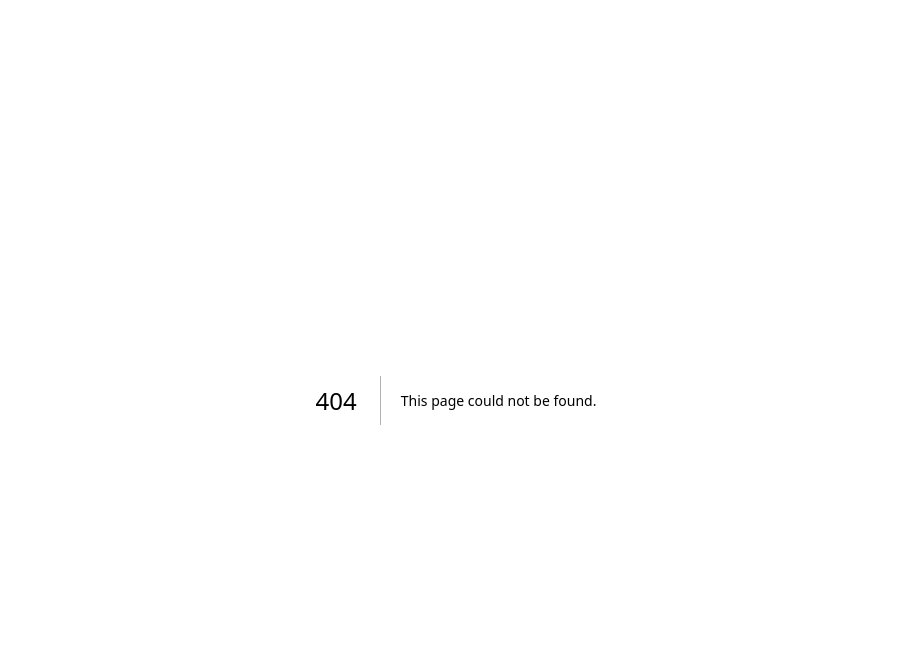
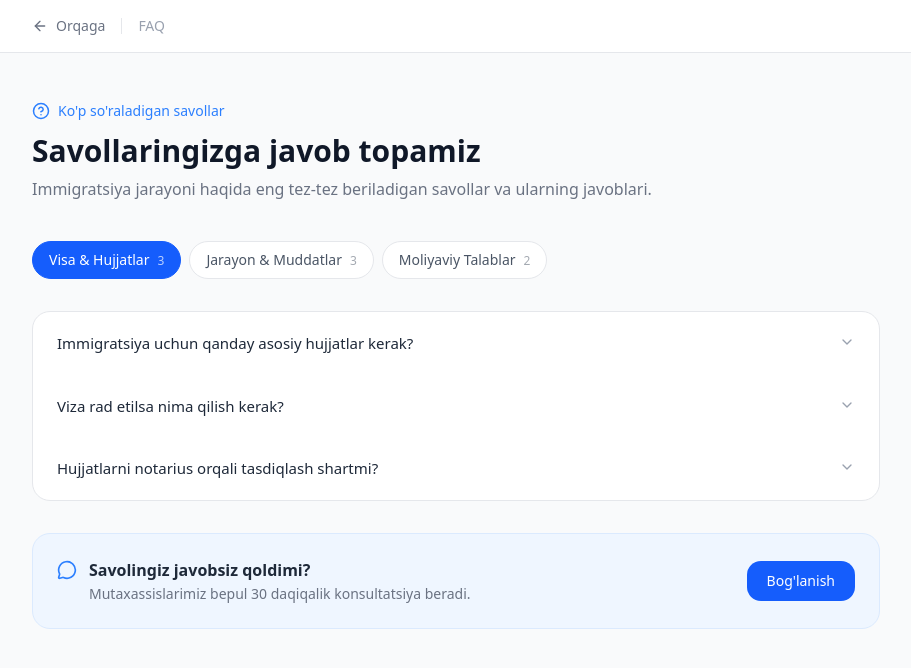
Before and after one commit to islome/migration, a Next.js app: page /about/faq in a window 1280 px wide. Before the commit this address had no page. Shown: the top 668 px of the page, without its empty margins (184-1095 px from the left). Built offline with nearby package versions, Linux system fonts and the light colour scheme.

Commit message:
new faq page created

```diff
--- /dev/null
+++ b/app/about/faq/page.tsx
@@ -0,0 +1,186 @@
+"use client";
+import { useState } from "react";
+import {
+  Accordion,
+  AccordionContent,
+  AccordionItem,
+  AccordionTrigger,
+} from "@/components/ui/accordion";
+import { ArrowLeft, HelpCircle, MessageCircle } from "lucide-react";
+
+const faqData = [
+  {
+    category: "Visa & Hujjatlar",
+    questions: [
+      {
+        id: "q1",
+        question: "Immigratsiya uchun qanday asosiy hujjatlar kerak?",
+        answer:
+          "Asosiy hujjatlar qatoriga: amal qiluvchi pasport (kamida 6 oy muddati qolgan), tug'ilganlik guvohnomasi, nikoh guvohnomasi (agar mavjud bo'lsa), ta'lim diplomi va ish tajribasi hujjatlari kiradi. Har bir mamlakat uchun qo'shimcha talablar farq qilishi mumkin.",
+      },
+      {
+        id: "q2",
+        question: "Viza rad etilsa nima qilish kerak?",
+        answer:
+          "Viza rad etilganda siz 30 kun ichida apellyatsiya ariza topshirishingiz mumkin. Rad etish sababini diqqat bilan o'qib, etishmayotgan hujjatlarni to'ldiring. Ko'pincha qo'shimcha moliyaviy kafolat yoki ish taklifi viza olish imkoniyatini oshiradi. Immigratsiya advokati bilan maslahatlashing.",
+      },
+      {
+        id: "q3",
+        question: "Hujjatlarni notarius orqali tasdiqlash shartmi?",
+        answer:
+          "Ha, aksariyat mamlakatlarga topshiriladigan hujjatlar notarius tomonidan tasdiqlangan va apostil muhri bosilgan bo'lishi shart. Shuningdek, rasmiy hujjat tarjimoni tomonidan amalga oshirilgan tarjima ham talab qilinadi.",
+      },
+    ],
+  },
+  {
+    category: "Jarayon & Muddatlar",
+    questions: [
+      {
+        id: "q4",
+        question: "Immigratsiya jarayoni qancha vaqt oladi?",
+        answer:
+          "Muddatlar mamlakatga va kategoriyaga qarab farq qiladi. Oddiy ish vizasi 2-6 oy, doimiy yashash huquqi (PR) 1-3 yil, fuqarolik esa 3-10 yil davom etishi mumkin. Bizning mutaxassislarimiz sizning holatiga qarab aniq muddatni aytib bera oladi.",
+      },
+      {
+        id: "q5",
+        question: "Ariza topshirgandan keyin holatni qayerdan kuzatib borish mumkin?",
+        answer:
+          "Ariza topshirilgandan so'ng foydalanuvchining uyali aloqa raqami  orqali tracking raqami yuboriladi. Shundan foydalanib emigratsiya xizmatining rasmiy saytida yoki bizning mijoz portalimizda arizangiz holatini real vaqtda kuzatib borishingiz mumkin.",
+      },
+      {
+        id: "q6",
+        question: "Jarayon davomida mamlakatdan chiqib ketsa bo'ladimi?",
+        answer:
+          "Bu siz ariza topshirgan kategoriyaga bog'liq. Ko'pgina hollarda ariza ko'rib chiqilayotgan vaqtda mamlakatdan chiqib ketish mumkin, lekin qaytib kirish uchun ruxsatnoma (re-entry permit) olish zarur bo'lishi mumkin. Mutaxassisimiz bilan oldindan maslahatlashing.",
+      },
+    ],
+  },
+  {
+    category: "Moliyaviy Talablar",
+    questions: [
+      {
+        id: "q7",
+        question: "Qancha pul mablag'i talab qilinadi?",
+        answer:
+          "Moliyaviy talab mamlakatga qarab farq qiladi. Masalan, Kanada uchun oila boshiga $13,000-$25,000 CAD, Germaniya uchun oyiga €1,100 bank hisobida bo'lishi talab etiladi. To'liq ro'yxat uchun biz bilan bog'laning.",
+      },
+      {
+        id: "q8",
+        question: "Xizmatlaringiz uchun narx qancha?",
+        answer:
+          "Bizning narxlarimiz xizmat turiga qarab belgilanadi: konsultatsiya (bepul 30 daqiqa), hujjat tayyorlash (500$-1200$), to'liq immigratsiya paketi (2000$-5000$). Aniq narx siz tanlagan yo'nalish va holatga qarab individual belgilanadi.",
+      },
+    ],
+  },
+
+];
+
+export default function FAQPage() {
+  const [activeCategory, setActiveCategory] = useState("Visa & Hujjatlar");
+
+  const currentFAQs =
+    faqData.find((c) => c.category === activeCategory)?.questions || [];
+
+  return (
+    <div className="min-h-screen bg-gray-50">
+      <div className="bg-white border-b border-gray-200">
+        <div className="max-w-4xl mx-auto px-6 py-4 flex items-center gap-4">
+          <button
+            onClick={() => window.history.back()}
+            className="flex items-center gap-2 text-sm text-gray-500 hover:text-gray-900 transition-colors duration-150"
+          >
+            <ArrowLeft size={16} />
+            Orqaga
+          </button>
+          <div className="h-4 w-px bg-gray-200" />
+          <span className="text-sm text-gray-400">FAQ</span>
+        </div>
+      </div>
+
+      <div className="max-w-4xl mx-auto px-6 py-12">
+        <div className="mb-10">
+          <div className="flex items-center gap-2 mb-3">
+            <HelpCircle size={18} className="text-blue-500" />
+            <span className="text-sm font-medium text-blue-500">
+              Ko'p so'raladigan savollar
+            </span>
+          </div>
+          <h1 className="text-3xl font-bold text-gray-900 mb-2">
+            Savollaringizga javob topamiz
+          </h1>
+          <p className="text-gray-500 text-base">
+            Immigratsiya jarayoni haqida eng tez-tez beriladigan savollar va
+            ularning javoblari.
+          </p>
+        </div>
+
+        <div className="flex flex-wrap gap-2 mb-8 animate-div">
+          {faqData.map((cat) => (
+            <button
+              key={cat.category}
+              onClick={() => setActiveCategory(cat.category)}
+              className={`px-4 py-2 rounded-full text-sm font-medium border transition-all duration-150 ${
+                activeCategory === cat.category
+                  ? "bg-blue-600 text-white border-blue-600"
+                  : "bg-white text-gray-600 border-gray-200 hover:border-blue-300 hover:text-blue-600"
+              }`}
+            >
+              {cat.category}
+              <span
+                className={`ml-2 text-xs ${
+                  activeCategory === cat.category ? "opacity-70" : "opacity-50"
+                }`}
+              >
+                {cat.questions.length}
+              </span>
+            </button>
+          ))}
+        </div>
+
+        <div className="bg-white rounded-2xl border border-gray-200 overflow-hidden animate-div">
+          <Accordion
+            type="single"
+            collapsible
+            className="divide-y divide-gray-100"
+          >
+            {currentFAQs.map((item) => (
+              <AccordionItem key={item.id} value={item.id} className="border-0">
+                <AccordionTrigger className="px-6 py-5 text-left hover:no-underline hover:bg-gray-50 transition-colors duration-150 text-gray-800 font-medium text-[15px] [&>svg]:text-gray-400">
+                  {item.question}
+                </AccordionTrigger>
+                <AccordionContent className="px-6 pb-5 pt-0">
+                  <p className="text-gray-500 text-sm leading-relaxed border-l-2 border-blue-200 pl-4">
+                    {item.answer}
+                  </p>
+                </AccordionContent>
+              </AccordionItem>
+            ))}
+          </Accordion>
+        </div>
+
+        <div className="mt-8 bg-blue-50 border border-blue-100 rounded-2xl p-6 flex items-center justify-between gap-4 animate-div">
+          <div className="flex items-start gap-3">
+            <MessageCircle
+              size={20}
+              className="text-blue-500 mt-0.5 shrink-0"
+            />
+            <div>
+              <p className="font-semibold text-gray-800 mb-0.5">
+                Savolingiz javobsiz qoldimi?
+              </p>
+              <p className="text-sm text-gray-500">
+                Mutaxassislarimiz bepul 30 daqiqalik konsultatsiya beradi.
+              </p>
+            </div>
+          </div>
+          <a
+            href="https://t.me/BestGlobalizeNamangan"
+            className="shrink-0 bg-blue-600 hover:bg-blue-700 text-white text-sm font-medium px-5 py-2.5 rounded-xl transition-colors duration-150"
+          >
+            Bog'lanish
+          </a>
+        </div>
+      </div>
+    </div>
+  );
+}
--- /dev/null
+++ b/components/ui/accordion.tsx
@@ -0,0 +1,66 @@
+"use client"
+
+import * as React from "react"
+import { ChevronDownIcon } from "lucide-react"
+import { Accordion as AccordionPrimitive } from "radix-ui"
+
+import { cn } from "@/lib/utils"
+
+function Accordion({
+  ...props
+}: React.ComponentProps<typeof AccordionPrimitive.Root>) {
+  return <AccordionPrimitive.Root data-slot="accordion" {...props} />
+}
+
+function AccordionItem({
+  className,
+  ...props
+}: React.ComponentProps<typeof AccordionPrimitive.Item>) {
+  return (
+    <AccordionPrimitive.Item
+      data-slot="accordion-item"
+      className={cn("border-b last:border-b-0", className)}
+      {...props}
+    />
+  )
+}
+
+function AccordionTrigger({
+  className,
+  children,
+  ...props
+}: React.ComponentProps<typeof AccordionPrimitive.Trigger>) {
+  return (
+    <AccordionPrimitive.Header className="flex">
+      <AccordionPrimitive.Trigger
+        data-slot="accordion-trigger"
+        className={cn(
+          "focus-visible:border-ring focus-visible:ring-ring/50 flex flex-1 items-start justify-between gap-4 rounded-md py-4 text-left text-sm font-medium transition-all outline-none hover:underline focus-visible:ring-[3px] disabled:pointer-events-none disabled:opacity-50 [&[data-state=open]>svg]:rotate-180",
+          className
+        )}
+        {...props}
+      >
+        {children}
+        <ChevronDownIcon className="text-muted-foreground pointer-events-none size-4 shrink-0 translate-y-0.5 transition-transform duration-200" />
+      </AccordionPrimitive.Trigger>
+    </AccordionPrimitive.Header>
+  )
+}
+
+function AccordionContent({
+  className,
+  children,
+  ...props
+}: React.ComponentProps<typeof AccordionPrimitive.Content>) {
+  return (
+    <AccordionPrimitive.Content
+      data-slot="accordion-content"
+      className="data-[state=closed]:animate-accordion-up data-[state=open]:animate-accordion-down overflow-hidden text-sm"
+      {...props}
+    >
+      <div className={cn("pt-0 pb-4", className)}>{children}</div>
+    </AccordionPrimitive.Content>
+  )
+}
+
+export { Accordion, AccordionItem, AccordionTrigger, AccordionContent }
--- a/components/ui/footer.tsx
+++ b/components/ui/footer.tsx
@@ -64,7 +64,7 @@ export default function Footer() {
               <h4 className="text-white font-semibold mb-4">Yordam</h4>
               <ul className="space-y-2">
                 <li>
-                  <Link href="#" className="hover:text-gray-600 transition">
+                  <Link href="/about/faq" className="hover:text-gray-600 transition">
                     FAQ
                   </Link>
                 </li>
```
